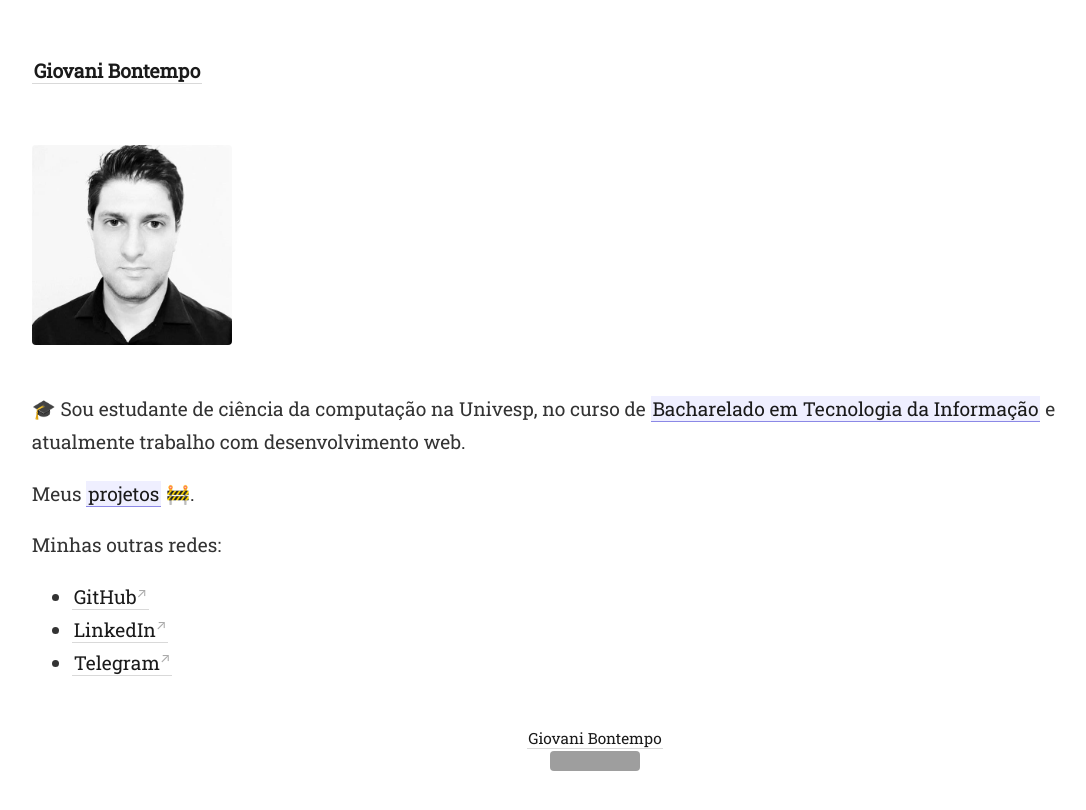
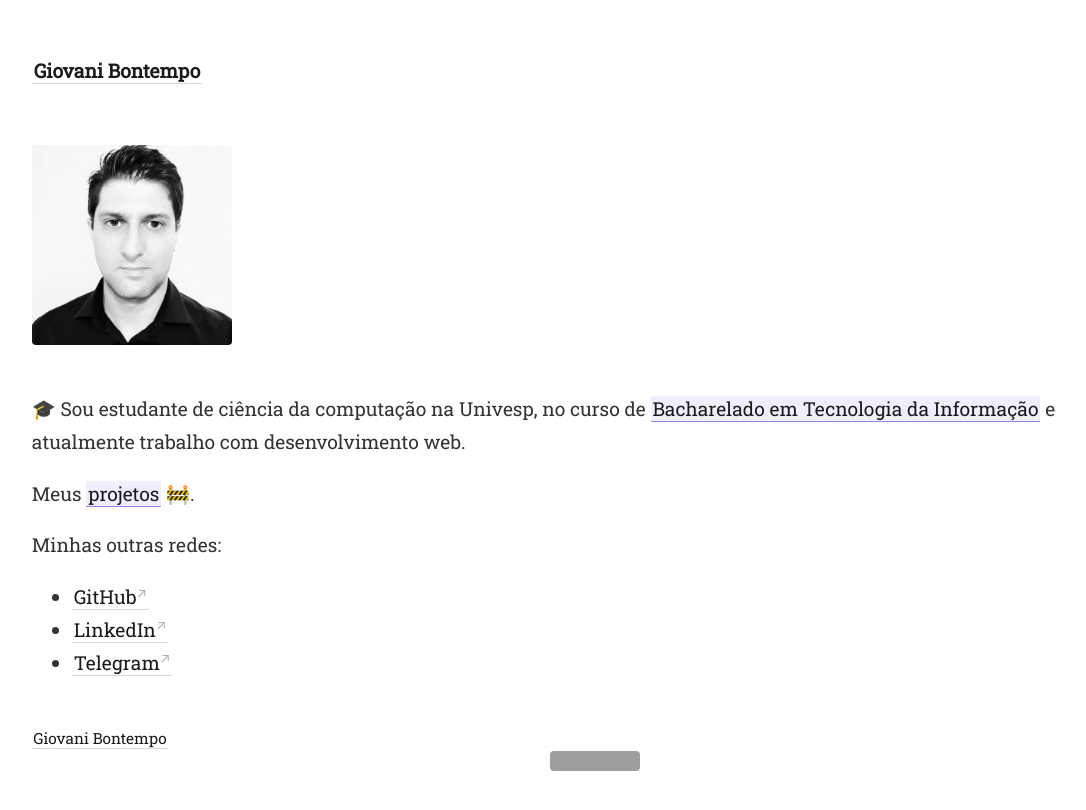
Before and after one commit to gio-bon/MyDigitalGarden, a Jekyll site: the page built from _pages/about.md, in a window 1280 px wide. Shown: the top 810 px of the page, without its empty margins (45-1131 px from the left). Built offline with Jekyll 4.4.1, drawn with Linux system fonts in a browser that asks for light colours; grey boxes are pictures that could not be loaded.

Commit message:
left change

```diff
--- a/_includes/footer.html
+++ b/_includes/footer.html
@@ -1,4 +1,3 @@
-<div align="center">
-  <a class="internal-link" href="/about">Giovani Bontempo</a>
+<div align="left">
+  <a class="internal-link" href="/about">Giovani Bontempo</a> <img src="https://i.creativecommons.org/l/by-nc-sa/4.0/80x15.png" />
 </div>
-<img src="https://i.creativecommons.org/l/by-nc-sa/4.0/80x15.png" />
```
